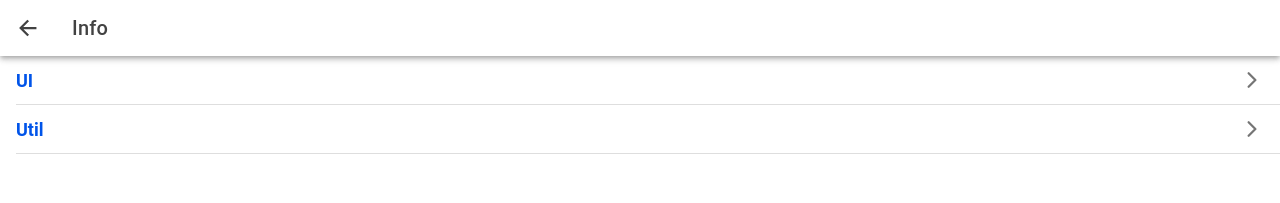
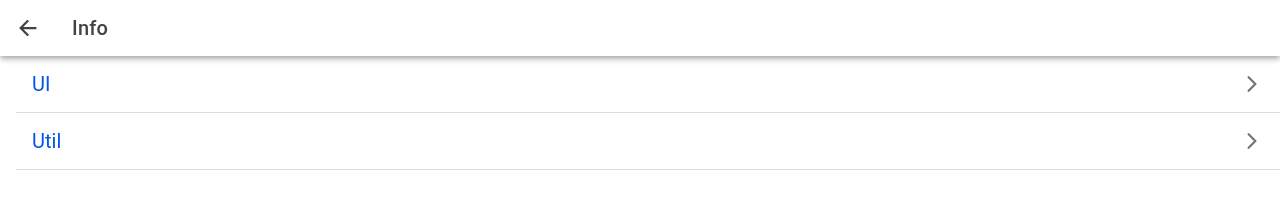
Before and after one commit to orderlyapps/wiz-bang, a React (Vite) app: page /settings/info in a window 1280 px wide. Shown: the top 203 px of the page. Built offline with nearby package versions, Linux system fonts and the light colour scheme.

Commit message:
update Heading component defaults to xl size and non-bold, add theme color hook to DateInput, add margin to NavItem label

```diff
--- a/src/ui/components/display/text/heading/Heading.tsx
+++ b/src/ui/components/display/text/heading/Heading.tsx
@@ -14,8 +14,8 @@ interface HeadingProps {
 export function Heading({
   children,
   color = "primary",
-  size = "lg",
-  bold = true,
+  size = "xl",
+  bold = false,
   italic = false,
   className,
 }: HeadingProps) {
--- a/src/ui/components/inputs/date/DateInput.tsx
+++ b/src/ui/components/inputs/date/DateInput.tsx
@@ -2,6 +2,7 @@ import { IonDatetime, IonModal } from "@ionic/react";
 import { useState } from "react";
 import { InputWrapper } from "@ui/components/display/input/InputWrapper";
 import { Body } from "@ui/components/display/text/body/Body";
+import { useThemeColorWhileOpen } from "@ui/components/inputs/date/hooks/useThemeColorWhileOpen";
 
 interface DateInputProps {
   label: string;
@@ -13,6 +14,7 @@ interface DateInputProps {
 export function DateInput({ label, value, disabled = false, on_change }: DateInputProps) {
   const [is_open, set_is_open] = useState(false);
   const iso_value = value ? `${value}T00:00:00` : undefined;
+  useThemeColorWhileOpen(is_open);
 
   function handleChange(detail_value: string | string[] | null | undefined) {
     if (!detail_value || Array.isArray(detail_value)) return;
--- /dev/null
+++ b/src/ui/components/inputs/date/hooks/useThemeColorWhileOpen.ts
@@ -0,0 +1,20 @@
+import { useEffect } from "react";
+
+const META_SELECTOR = 'meta[name="theme-color"]';
+const DEFAULT_DARK = "#000000";
+
+export function useThemeColorWhileOpen(is_open: boolean, color: string = DEFAULT_DARK) {
+  useEffect(() => {
+    if (!is_open) return;
+
+    const meta = document.head.querySelector<HTMLMetaElement>(META_SELECTOR);
+    if (!meta) return;
+
+    const previous = meta.content;
+    meta.content = color;
+
+    return () => {
+      meta.content = previous;
+    };
+  }, [is_open, color]);
+}
--- a/src/ui/components/navigation/nav-item/NavItem.tsx
+++ b/src/ui/components/navigation/nav-item/NavItem.tsx
@@ -10,7 +10,7 @@ interface NavItemProps {
 export function NavItem({ label, to }: NavItemProps) {
   return (
     <IonItem routerLink={to} detail={false}>
-      <IonLabel>
+      <IonLabel className="ion-margin">
         <Heading>{label}</Heading>
       </IonLabel>
       <IonIcon icon={chevronForward} slot="end" />
```
